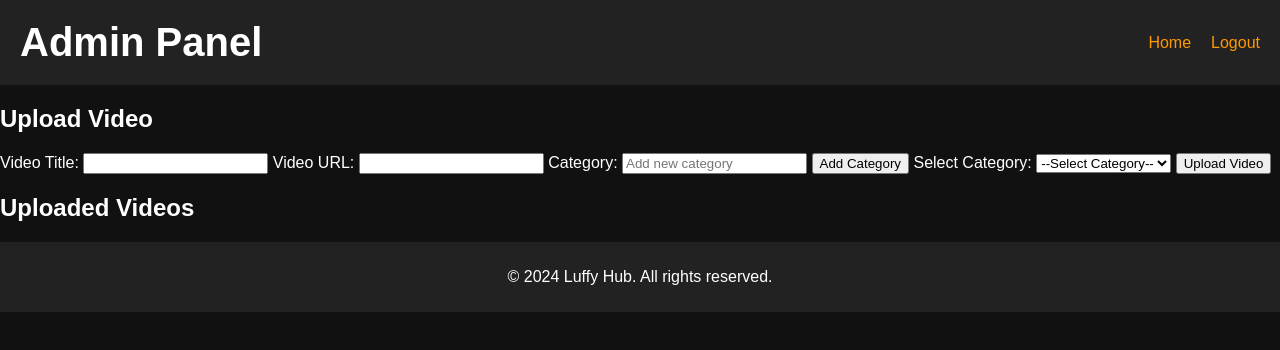
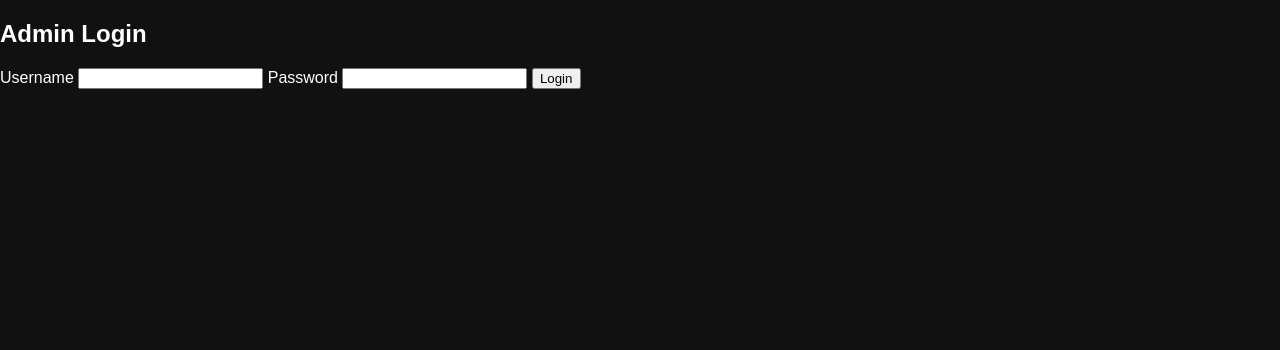
Before and after one commit to Mihawk24f/Luffy-crunchy-check, a plain HTML site: page admin.html in a window 1280 px wide. Drawn offline with Linux system fonts and the light colour scheme.

Commit message:
Update admin.html

```diff
--- a/admin.html
+++ b/admin.html
@@ -4,96 +4,36 @@
     <meta charset="UTF-8">
     <meta name="viewport" content="width=device-width, initial-scale=1.0">
     <link href="style.css" rel="stylesheet">
-    <title>Admin Panel - Luffy Hub</title>
+    <title>Admin Login</title>
 </head>
 <body>
-    <header>
-        <div class="logo">
-            <h1>Admin Panel</h1>
-        </div>
-        <nav>
-            <ul>
-                <li><a href="index.html">Home</a></li>
-                <li><a href="logout.html">Logout</a></li>
-            </ul>
-        </nav>
-    </header>
-
-    <div class="admin-container">
-        <h2>Upload Video</h2>
-        <form id="videoUploadForm">
-            <label for="videoTitle">Video Title:</label>
-            <input type="text" id="videoTitle" required>
-
-            <label for="videoUrl">Video URL:</label>
-            <input type="url" id="videoUrl" required>
-
-            <label for="videoCategory">Category:</label>
-            <input type="text" id="videoCategory" placeholder="Add new category" required>
-            <button type="button" onclick="addCategory()">Add Category</button>
-            <label for="categorySelect">Select Category:</label>
-            <select id="categorySelect" required>
-                <option value="">--Select Category--</option>
-            </select>
-
-            <button type="submit">Upload Video</button>
+    <div class="login-container">
+        <h2>Admin Login</h2>
+        <form id="loginForm" onsubmit="return validateLogin()">
+            <label for="username">Username</label>
+            <input type="text" id="username" name="username" required>
+            <label for="password">Password</label>
+            <input type="password" id="password" name="password" required>
+            <button type="submit">Login</button>
         </form>
-
-        <h2>Uploaded Videos</h2>
-        <div id="videoList">
-            <!-- Dynamically added videos will appear here -->
-        </div>
+        <p id="error-message" style="color:red;"></p>
     </div>
 
     <script>
-        let categories = [];
+        function validateLogin() {
+            const username = document.getElementById('username').value;
+            const password = document.getElementById('password').value;
 
-        document.getElementById('videoUploadForm').onsubmit = function (event) {
-            event.preventDefault();
-            uploadVideo();
-        };
-
-        function addCategory() {
-            const categoryInput = document.getElementById('videoCategory');
-            const categoryName = categoryInput.value.trim();
-
-            if (categoryName && !categories.includes(categoryName)) {
-                categories.push(categoryName);
-                const option = document.createElement('option');
-                option.value = categoryName;
-                option.text = categoryName;
-                document.getElementById('categorySelect').add(option);
-                categoryInput.value = '';
+            // Simple username and password check (you can update these credentials)
+            if (username === 'admin' && password === 'password123') {
+                localStorage.setItem('isLoggedIn', true); // Store login state
+                window.location.href = 'dashboard.html'; // Redirect to the admin dashboard
+                return false; // Prevent form submission
             } else {
-                alert("Category already exists or is empty.");
-            }
-        }
-
-        function uploadVideo() {
-            const title = document.getElementById('videoTitle').value;
-            const url = document.getElementById('videoUrl').value;
-            const category = document.getElementById('categorySelect').value;
-
-            if (title && url && category) {
-                const videoDiv = document.createElement('div');
-                videoDiv.className = 'video-container';
-                videoDiv.innerHTML = `
-                    <iframe class="video-frame" src="${url}" allowfullscreen="true"></iframe>
-                    <p class="video-title">${title} (${category})</p>
-                `;
-                document.getElementById('videoList').appendChild(videoDiv);
-
-                document.getElementById('videoTitle').value = '';
-                document.getElementById('videoUrl').value = '';
-                document.getElementById('categorySelect').value = '';
-            } else {
-                alert("Please fill all fields.");
+                document.getElementById('error-message').innerText = 'Invalid username or password';
+                return false; // Prevent form submission
             }
         }
     </script>
-
-    <footer>
-        <p>&copy; 2024 Luffy Hub. All rights reserved.</p>
-    </footer>
 </body>
 </html>
```
